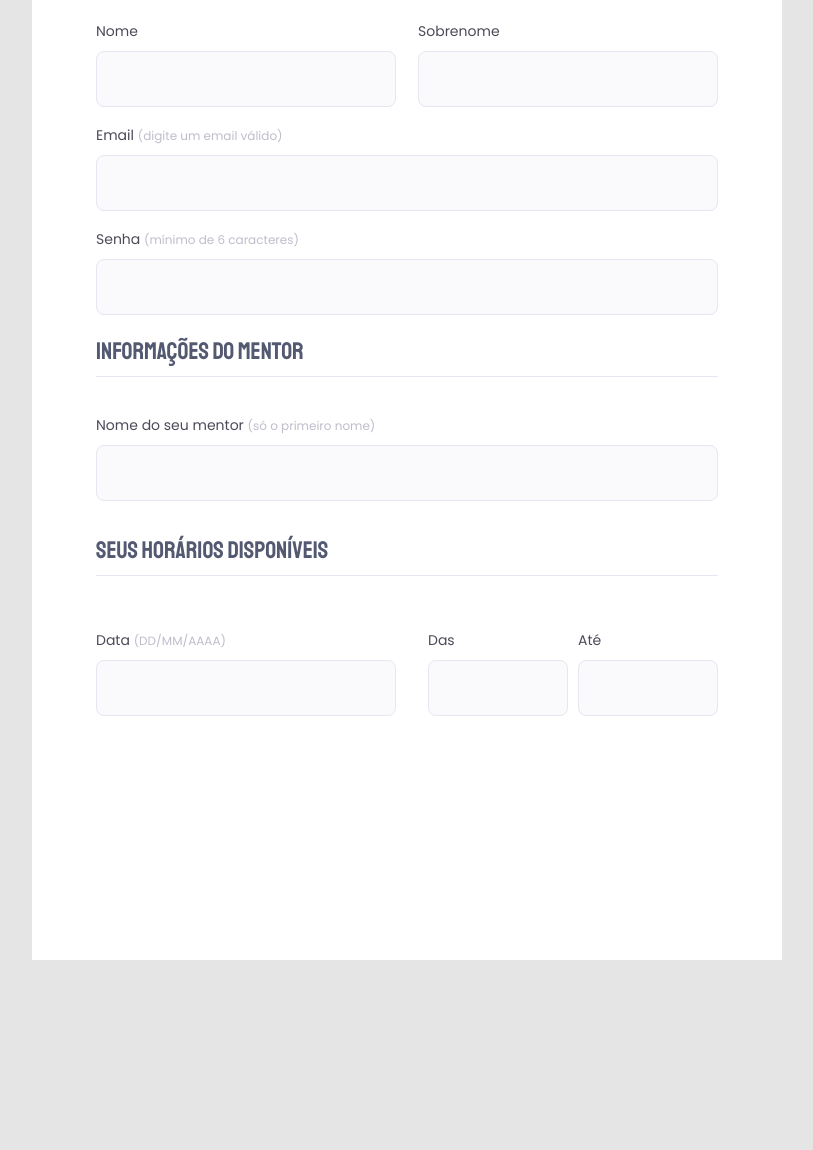
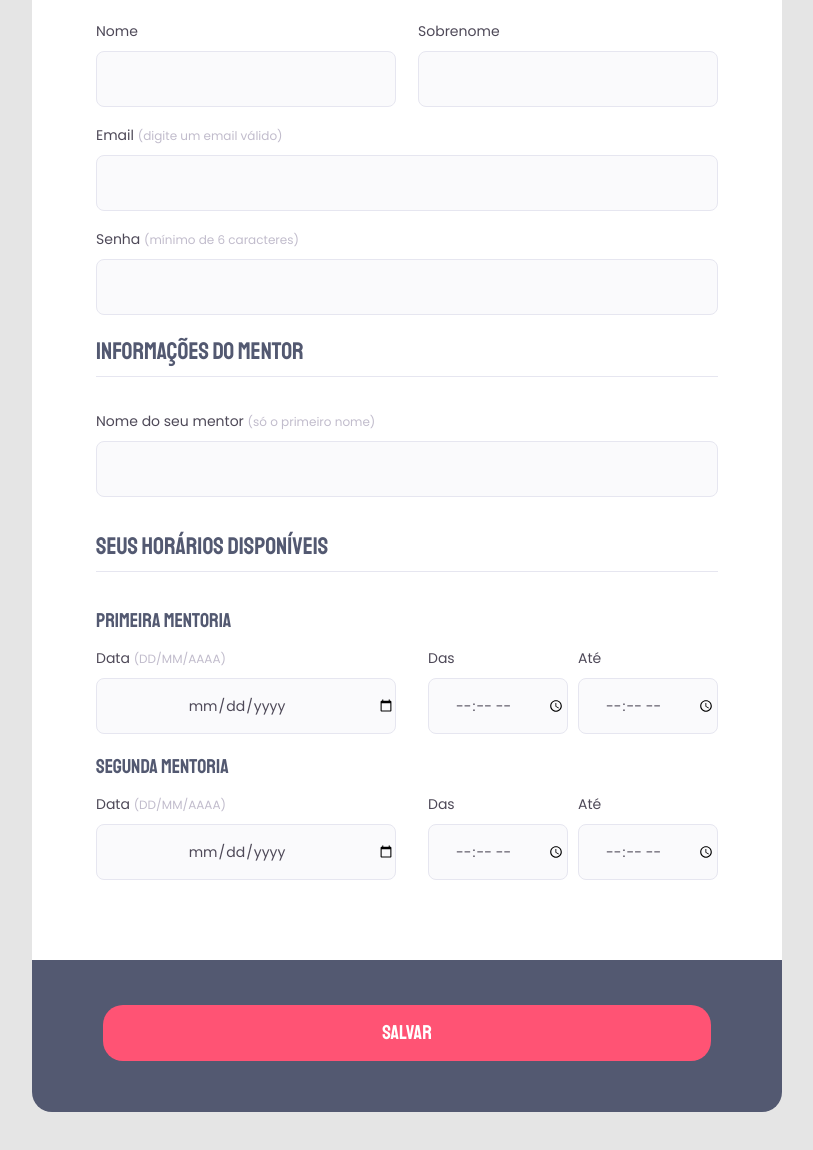
Before and after one commit to lucasvs01/Criando_formul-rios_01, a plain HTML site: page index.html in a window 1280 px wide. Shown: the part 460-1610 px from the top of the page, without its empty margins (233-1046 px from the left). Before the commit the page ends 1420 px from the top, so only its background shows below. Drawn offline with Linux system fonts and the light colour scheme.

Commit message:
finished html

```diff
--- a/index.html
+++ b/index.html
@@ -32,13 +32,13 @@
 
 
 
-            <form action="" class="form">
+            <form action="" id="form" method="get">
 
                 <fieldset>
-                    <div class="fieldset-wrapper">
 
                     <legend>Informações pessoais</legend>
 
+                    <div class="fieldset-wrapper">
 
                         <div class="col-2">
                             <div class="input-wrapper">
@@ -66,11 +66,11 @@
                 </fieldset>
 
                 <fieldset>
-                    <div class="fieldset-wrapper">
-
                     <legend>Informações do mentor</legend>
 
-                        <div class="input-wrapper">
+                    <div class="fieldset-wrapper-mentor">
+
+                        <div class="input-wrapper-mentor">
                             <label for="mentor-name">Nome do seu mentor <span>(só o primeiro nome)</span></label>
                             <input type="text" name="" id="mentor-name">
                         </div>
@@ -78,41 +78,75 @@
                 </fieldset>
 
                 <fieldset>
-                    <div class="fieldset-wrapper">
+                    <div class="fieldset-wrapper-date">
 
                         <legend>Seus horários disponíveis</legend>
 
+
+                        <div class="fieldset-wrapper-first-mentory">
+
+
+                            <h2>Primeira mentoria</h2>
+
                             <div class="fieldset-wrapper-input">
 
-                            <div class="input-wrapper">
+
+
+                                <div class="input-wrapper-date">
                                     <label for="mentoring-date">Data <span>(DD/MM/AAAA)</span></label>
-                                <input type="text" name="" id="mentoring-date">
+                                    <input type="date" name="" id="mentoring-date">
                                 </div>
 
                                 <div class="col-3">
-                                <div class="input-wrapper">
+                                    <div class="input-wrapper-date">
                                         <label for="mentoring-begin">Das</label>
-                                    <input type="text" id="mentoring-begin">
+                                        <input type="time" id="mentoring-begin">
                                     </div>
 
-                                <div class="input-wrapper">
+                                    <div class="input-wrapper-date">
                                         <label for="mentoring-end">Até</label>
-                                    <input type="email" id="mentoring-end">
+                                        <input type="time" id="mentoring-end">
+                                    </div>
+                                </div>
                             </div>
                         </div>
 
+                        <div class="fieldset-wrapper-second-mentory">
+                                <h2>Segunda mentoria</h2>
+
+                                <div class="fieldset-wrapper-input">
+
+
+
+                                    <div class="input-wrapper-date">
+                                        <label for="mentoring-date">Data <span>(DD/MM/AAAA)</span></label>
+                                        <input type="date" name="" id="mentoring-date">
                                     </div>
 
+                                    <div class="col-3">
+                                        <div class="input-wrapper-date">
+                                            <label for="mentoring-begin">Das</label>
+                                            <input type="time" id="mentoring-begin">
+                                        </div>
 
+                                        <div class="input-wrapper-date">
+                                            <label for="mentoring-end">Até</label>
+                                            <input type="time" id="mentoring-end">
+                                        </div>
+                                    </div>
+                                </div>
+                        </div>
                     </div>
                 </fieldset>
-
             </form>
 
+            <footer>
+                <input type="submit" value="Salvar" form="form">
+            </footer>
         </div>
 
 
 
-    </div>
+
 </body>
 </html>
--- a/style.css
+++ b/style.css
@@ -2,10 +2,6 @@
     margin: 0;
     padding: 0;
     box-sizing: border-box;
-
-
-
-
 
    /* font-family: 'Poppins', sans-serif;
     font-family: 'Staatliches', cursive;*/
@@ -102,13 +98,23 @@ form fieldset legend {
     line-height: 34px;
     color: #535971;
 
-    margin-bottom: 36px;
+
     padding-bottom: 8px;
     border-bottom: 1px solid #E6E6F0;
 
 
 
     width: 100%;
+}
+
+.fieldset-wrapper {
+
+    margin-top: 36px;
+}
+
+.fieldset-wrapper-mentor{
+
+    margin-top: 32px;
 }
 
 .input-wrapper {
@@ -121,7 +127,25 @@ form fieldset legend {
 
 }
 
-.input-wrapper label {
+.input-wrapper-mentor {
+    display: flex;
+    flex-direction: column;
+
+    gap: 8px;
+
+
+
+}
+
+.input-wrapper-date {
+    display: flex;
+    flex-direction: column;
+
+    gap: 8px;
+
+}
+
+.input-wrapper label, .input-wrapper-mentor label, .input-wrapper-date label {
 
     font-family: 'Poppins';
     font-weight: 400;
@@ -131,7 +155,7 @@ form fieldset legend {
 
 }
 
-.input-wrapper label span {
+.input-wrapper label span, .input-wrapper-mentor label span, .input-wrapper-date label span {
     font-family: 'Poppins';
     font-weight: 400;
     font-size: 12px;
@@ -141,7 +165,7 @@ form fieldset legend {
 
 }
 
-.input-wrapper input {
+.input-wrapper input, .input-wrapper-mentor input, .input-wrapper-date input {
 
     height: 56px;
     border: 1px solid #E6E6F0;
@@ -162,8 +186,6 @@ form fieldset legend {
 .col-2 {
     display: flex;
     gap: 22px;
-    margin-top: -16px;
-
 
 }
 
@@ -198,6 +220,10 @@ fieldset:nth-child(2) {
     gap: 32px;
     width: 100%;
 
+    height: 100%;
+
+
+
 }
 
 .fieldset-wrapper-input > div:nth-child(1) {
@@ -219,9 +245,77 @@ fieldset:nth-child(2) {
 }
 
 
-.col-3 .input-wrapper input{
+.col-3 .input-wrapper-date input{
 
 width: 140px;
 
 
 }
+
+
+.fieldset-wrapper-first-mentory h2 {
+    font-family: 'Staatliches';
+    font-weight: 400;
+    font-size: 20px;
+    line-height: 34px;
+
+
+    color: #535971;
+
+
+
+    margin: 32px 0 8px;
+
+}
+
+
+.fieldset-wrapper-second-mentory h2 {
+    font-family: 'Staatliches';
+    font-weight: 400;
+    font-size: 20px;
+    line-height: 34px;
+
+
+    color: #535971;
+
+
+
+    margin: 16px 0 8px;
+
+}
+
+footer {
+
+    height: 152px;
+
+    margin: 0 auto 366px;
+
+    background: #535971;
+    border-radius: 0px 0px 20px 20px;
+}
+
+footer input {
+
+    font-family: 'Staatliches';
+    font-weight: 400;
+    font-size: 20px;
+    line-height: 26px;
+
+    color: #FFFFFF;
+
+    background: #FF5374;
+    border: none;
+    border-radius: 20px;
+
+
+    padding: 15px 40px;
+    margin: 45px 71px;
+    width: 608px;
+
+
+
+}
+
+footer input:hover {
+    background: #dd3355;
+}
```
Lines whose indentation alone changed are shown as unchanged.
